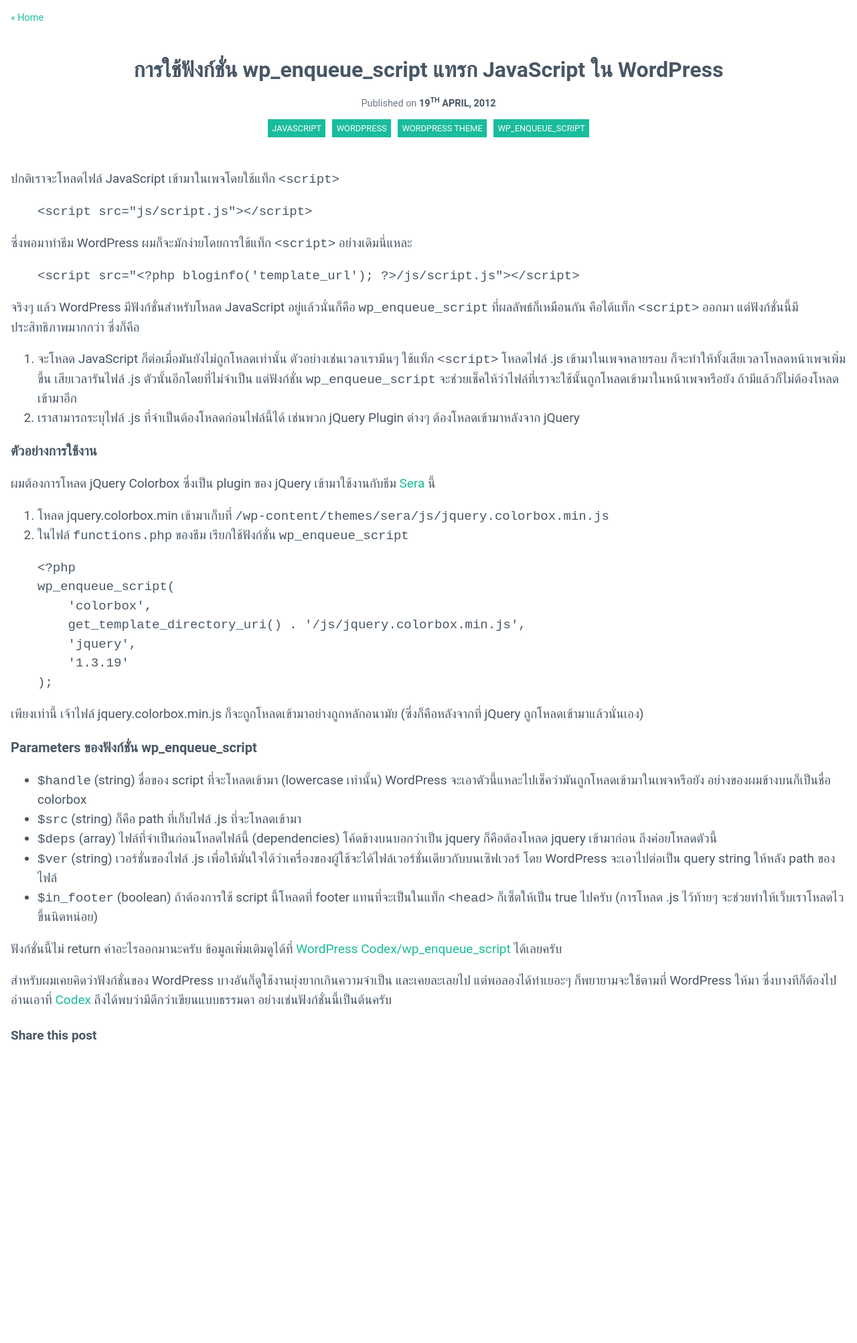
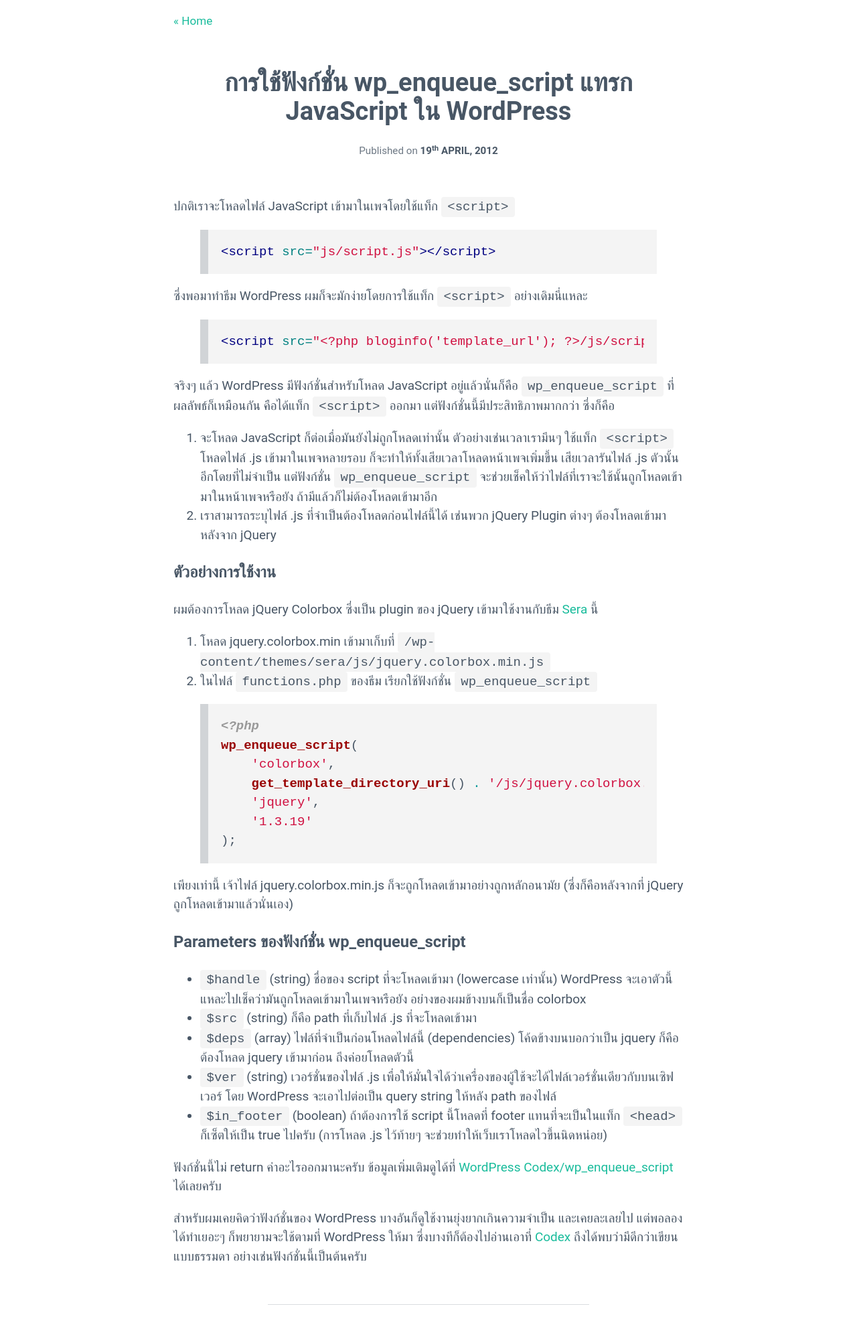
Before and after one commit to armno/armno.github.io, a Jekyll site: the page built from _posts/2012-04-19-wp-enqueue-script-wordpress.markdown, in a window 1280 px wide. Shown: the whole page at 67% size. Built offline with Jekyll 4.4.1, drawn with Linux system fonts in a browser that asks for light colours; comment, search, counter and statistics services are not loaded; before the commit the page ends 1586 px from its top, so only the background shows below that.

Commit message:
bring back syntax theme. add styles to code blocks.

```diff
--- a/_config.yml
+++ b/_config.yml
@@ -5,7 +5,7 @@ url: "https://armno.github.io" # the base hostname & protocol for your site
 exclude: ["sass", "archived", "node_modules", "gulpfile.js", "package.json", "Rakefile"]
 permalink: /:year/:month/:day/:title
 
-paginate: 7
+paginate: 20
 
 # BUILD SETTINGS
 markdown: kramdown
--- a/_includes/disqus.html
+++ b/_includes/disqus.html
@@ -1,6 +1,7 @@
+<div class="container">
   <div id="disqus_thread"></div>
   <script type="text/javascript">
-	var disqus_shortname = '{{ site.theme.disqus_shortname }}';
+    var disqus_shortname = 'armnointh';
     (function() {
       var dsq = document.createElement('script'); dsq.type = 'text/javascript'; dsq.async = true;
       dsq.src = '//' + disqus_shortname + '.disqus.com/embed.js';
@@ -8,3 +9,4 @@
     })();
   </script>
   <noscript>Please enable JavaScript to view the <a href="https://disqus.com/?ref_noscript">comments powered by Disqus.</a></noscript>
+</div>
--- a/_layouts/default.html
+++ b/_layouts/default.html
@@ -80,6 +80,8 @@
       <link rel="stylesheet" href="/css/main.css" media="all">
     </noscript>
 
+    <link rel="stylesheet" href="/css/main.css" media="all">
+
     <!-- google fonts -->
     <script>
       WebFontConfig = {
--- a/_layouts/post.html
+++ b/_layouts/post.html
@@ -23,7 +23,7 @@ layout: default
       </span>
     </div>
 
-    {% if page.tags %}
+    {% if page.tags > 0 %}
     <ul class="tags-list">
       {% for tag in page.tags %}
       <li class="tag-list-item">
@@ -32,15 +32,16 @@ layout: default
       {% endfor %}
     </ul>
     {% endif %}
+
   </header>
+
   {{ content }}
 
-  {% include share.html %}
 </article>
 
+<hr>
+
 <!-- Disqus -->
-{% if site.theme.disqus_shortname %}
 <div class="comments hide-print">
   {% include disqus.html %}
 </div>
-{% endif %}
--- /dev/null
+++ b/_sass/_syntax.scss
@@ -0,0 +1,63 @@
+// pygments-css (https://github.com/richleland/pygments-css)
+
+.hll { background-color: #ffffcc }
+.c { color: #999988; font-style: italic } /* Comment */
+.err { color: #a61717; background-color: #e3d2d2 } /* Error */
+.k { color: #000000; font-weight: bold } /* Keyword */
+.o { color: #000000; font-weight: bold } /* Operator */
+.cm { color: #999988; font-style: italic } /* Comment.Multiline */
+.cp { color: #999999; font-weight: bold; font-style: italic } /* Comment.Preproc */
+.c1 { color: #999988; font-style: italic } /* Comment.Single */
+.cs { color: #999999; font-weight: bold; font-style: italic } /* Comment.Special */
+.gd { color: #000000; background-color: #ffdddd } /* Generic.Deleted */
+.ge { color: #000000; font-style: italic } /* Generic.Emph */
+.gr { color: #aa0000 } /* Generic.Error */
+.gh { color: #999999 } /* Generic.Heading */
+.gi { color: #000000; background-color: #ddffdd } /* Generic.Inserted */
+.go { color: #888888 } /* Generic.Output */
+.gp { color: #555555 } /* Generic.Prompt */
+.gs { font-weight: bold } /* Generic.Strong */
+.gu { color: #aaaaaa } /* Generic.Subheading */
+.gt { color: #aa0000 } /* Generic.Traceback */
+.kc { color: #000000; font-weight: bold } /* Keyword.Constant */
+.kd { color: #000000; font-weight: bold } /* Keyword.Declaration */
+.kn { color: #000000; font-weight: bold } /* Keyword.Namespace */
+.kp { color: #000000; font-weight: bold } /* Keyword.Pseudo */
+.kr { color: #000000; font-weight: bold } /* Keyword.Reserved */
+.kt { color: #445588; font-weight: bold } /* Keyword.Type */
+.m { color: #009999 } /* Literal.Number */
+.s { color: #d01040 } /* Literal.String */
+.na { color: #008080 } /* Name.Attribute */
+.nb { color: #0086B3 } /* Name.Builtin */
+.nc { color: #445588; font-weight: bold } /* Name.Class */
+.no { color: #008080 } /* Name.Constant */
+.nd { color: #3c5d5d; font-weight: bold } /* Name.Decorator */
+.ni { color: #800080 } /* Name.Entity */
+.ne { color: #990000; font-weight: bold } /* Name.Exception */
+.nf { color: #990000; font-weight: bold } /* Name.Function */
+.nl { color: #990000; font-weight: bold } /* Name.Label */
+.nn { color: #555555 } /* Name.Namespace */
+.nt { color: #000080 } /* Name.Tag */
+.nv { color: #008080 } /* Name.Variable */
+.ow { color: #000000; font-weight: bold } /* Operator.Word */
+.w { color: #bbbbbb } /* Text.Whitespace */
+.mf { color: #009999 } /* Literal.Number.Float */
+.mh { color: #009999 } /* Literal.Number.Hex */
+.mi { color: #009999 } /* Literal.Number.Integer */
+.mo { color: #009999 } /* Literal.Number.Oct */
+.sb { color: #d01040 } /* Literal.String.Backtick */
+.sc { color: #d01040 } /* Literal.String.Char */
+.sd { color: #d01040 } /* Literal.String.Doc */
+.s2 { color: #d01040 } /* Literal.String.Double */
+.se { color: #d01040 } /* Literal.String.Escape */
+.sh { color: #d01040 } /* Literal.String.Heredoc */
+.si { color: #d01040 } /* Literal.String.Interpol */
+.sx { color: #d01040 } /* Literal.String.Other */
+.sr { color: #009926 } /* Literal.String.Regex */
+.s1 { color: #d01040 } /* Literal.String.Single */
+.ss { color: #990073 } /* Literal.String.Symbol */
+.bp { color: #999999 } /* Name.Builtin.Pseudo */
+.vc { color: #008080 } /* Name.Variable.Class */
+.vg { color: #008080 } /* Name.Variable.Global */
+.vi { color: #008080 } /* Name.Variable.Instance */
+.il { color: #009999 } /* Literal.Number.Integer.Long */
--- a/css/main.scss
+++ b/css/main.scss
@@ -2,14 +2,22 @@
 ---
 
 @import "normalize-scss/normalize";
+@import "syntax";
 
 $green: #1ABC9C;
 $gray: #485665;
+
+html {
+  font-size: 19px; // for rem
+}
+
 body {
   font-family: 'Roboto', sans-serif;
   color: $gray;
-  font-size: 19px;
   line-height: 1.5;
+  max-width: 800px;
+  margin-left: auto;
+  margin-right: auto;
 }
 
 img {
@@ -23,6 +31,7 @@ h1 {
 
 h2 {
   font-size: 1.5rem;
+  line-height: 1.2;
 }
 
 h3 {
@@ -32,6 +41,51 @@ h3 {
 a {
   color: $green;
   text-decoration: none;
+}
+
+blockquote {
+  margin-left: 1rem;
+  margin-right: 1rem;
+  font-style: italic;
+  color: rgba(72, 86, 101, 0.8);
+}
+
+hr {
+  border: 0;
+  border-bottom: 1px solid rgba(72, 86, 101, 0.2);
+  width: 60%;
+  margin-top: 3rem;
+  margin-bottom: 3rem;
+  margin-left: auto;
+  margin-right: auto;
+}
+
+pre,
+code {
+  font-family: 'Inconsolata', monospace;
+}
+
+code {
+  background-color: #f4f4f4;
+  padding: 0.2rem 0.5rem;
+  border-radius: 4px;
+}
+
+pre > code {
+  background-color: transparent;
+  padding: 0;
+  border-radius: 0;
+  font-size: 1em;
+}
+
+.highlight {
+  background: #f4f4f4;
+  border-left: 12px solid rgba(72,86,101,0.2);
+  padding: 1rem;
+
+  pre {
+    margin: 0;
+  }
 }
 
 // helpers
@@ -45,7 +99,7 @@ a {
 }
 
 .publish-date {
-  font-size: 0.9rem;
+  font-size: 0.8rem;
   color: rgba(72, 86, 101, 0.8);
 }
 
@@ -53,6 +107,10 @@ a {
   text-transform: uppercase;
   font-weight: bold;
   color: $gray;
+
+  sup {
+    text-transform: none;
+  }
 }
 
 // posts
```
Lines whose indentation alone changed are shown as unchanged.
